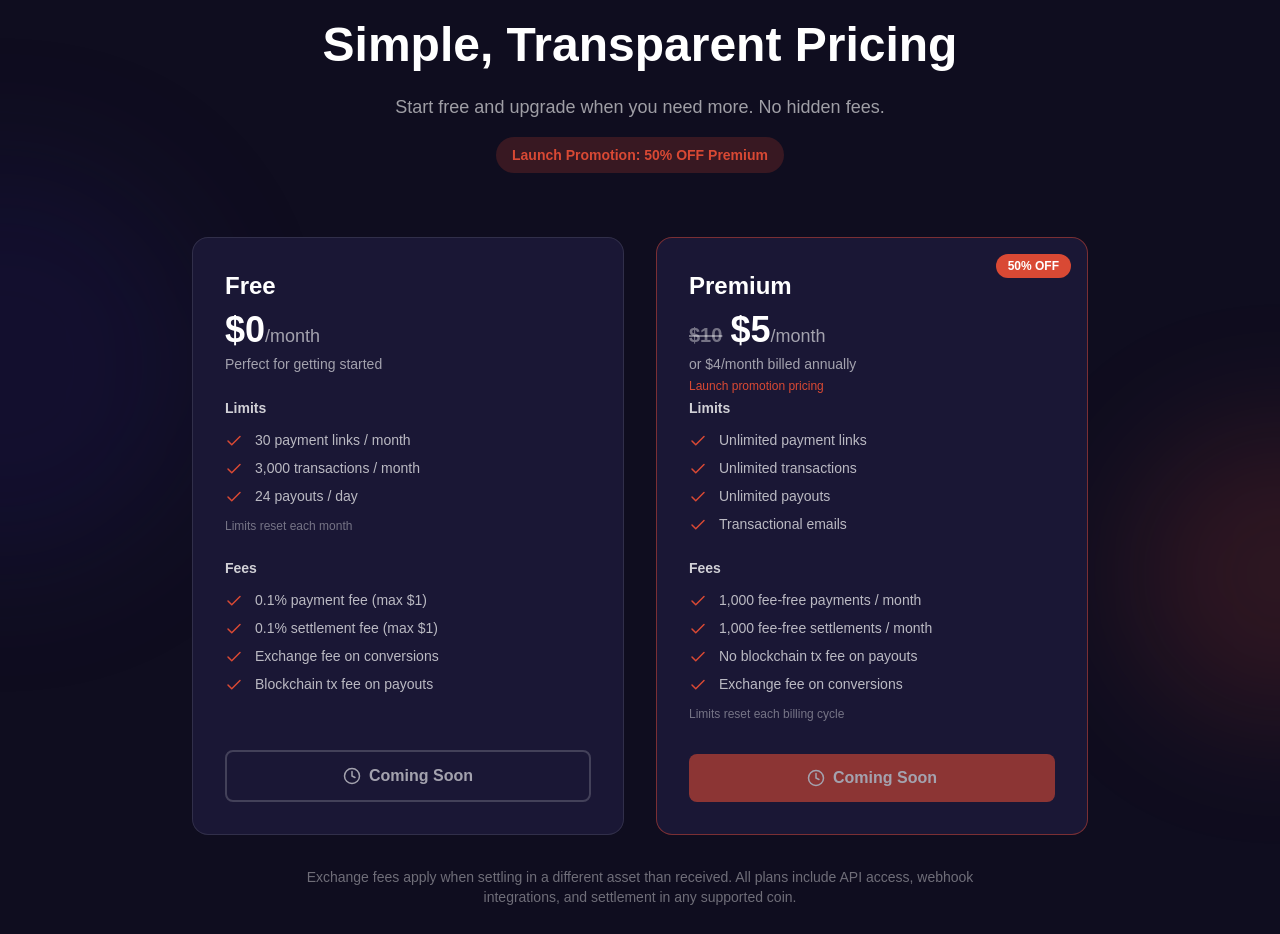
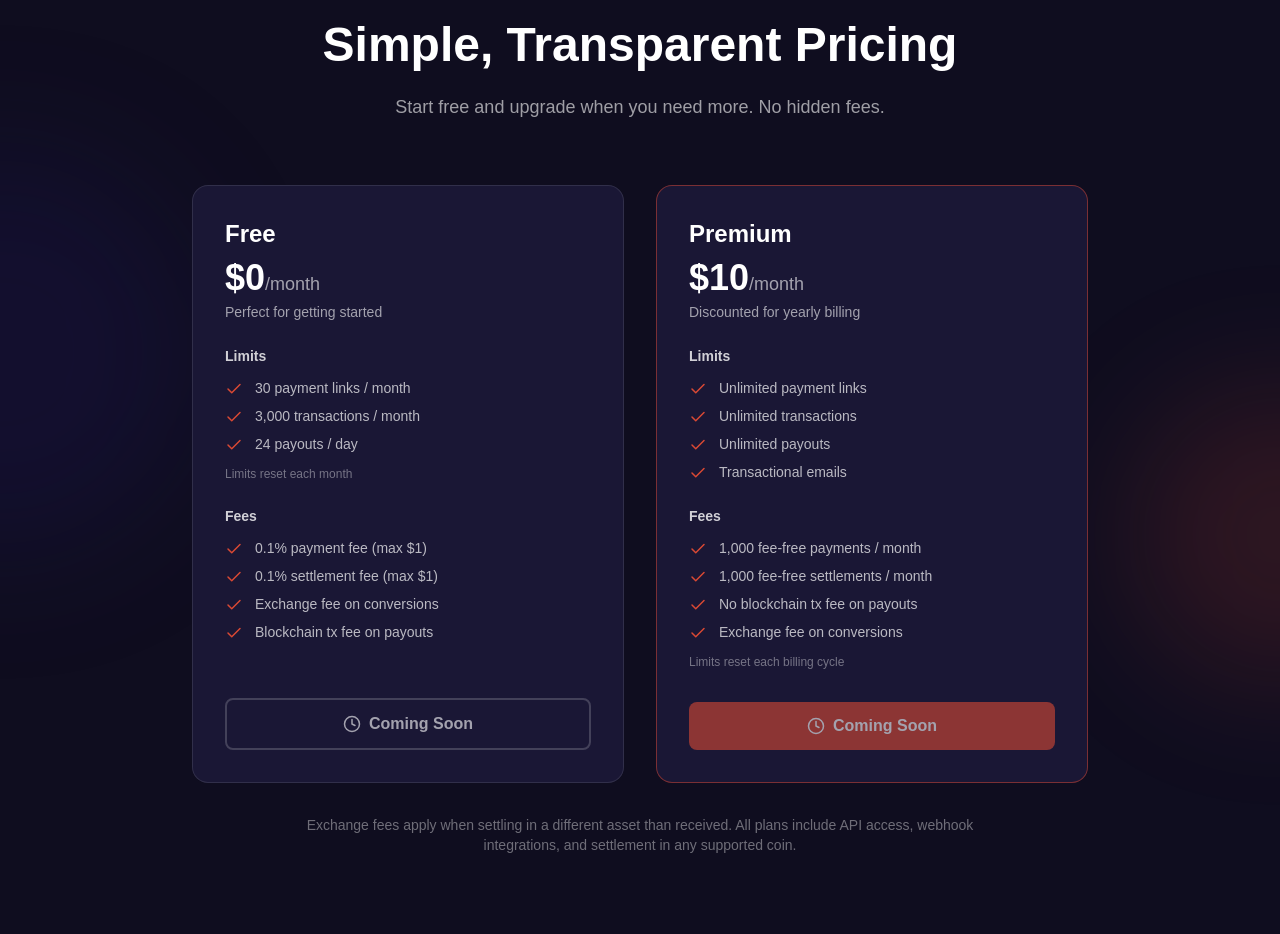
Before and after one commit to vibast-solutions/cointrunk-website, a Next.js app: page /payment-processor in a window 1280 px wide. Shown: the part 2861-3795 px from the top of the page. Built offline with nearby package versions, Linux system fonts and the light colour scheme.

Commit message:
Remove launch promotion and update pricing details on payment processor page

```diff
--- a/app/payment-processor/page.tsx
+++ b/app/payment-processor/page.tsx
@@ -304,9 +304,6 @@
             <p className="text-white/60 text-lg">
               Start free and upgrade when you need more. No hidden fees.
             </p>
-            <div className="mt-4 inline-flex items-center gap-2 bg-accent/20 text-accent px-4 py-2 rounded-full text-sm font-semibold">
-              <span>Launch Promotion: 50% OFF Premium</span>
-            </div>
           </motion.div>
 
           <div className="grid md:grid-cols-2 gap-8 max-w-4xl mx-auto items-stretch">
@@ -384,19 +381,13 @@
               transition={{ duration: 0.6, delay: 0.3 }}
               className="card p-8 border-accent/50 relative overflow-hidden flex flex-col"
             >
-              <div className="absolute top-4 right-4 bg-accent text-white px-3 py-1 rounded-full text-xs font-semibold">
-                50% OFF
-              </div>
-
               <h3 className="text-2xl font-bold mb-2">Premium</h3>
               <div className="min-h-[5.5rem]">
                 <p className="text-4xl font-bold mb-1">
-                  <span className="text-xl line-through text-white/40 mr-2">$10</span>
-                  $5
+                  $10
                   <span className="text-lg font-normal text-white/60">/month</span>
                 </p>
-                <p className="text-white/60 text-sm mb-1">or $4/month billed annually</p>
-                <p className="text-accent text-xs">Launch promotion pricing</p>
+                <p className="text-white/60 text-sm">Discounted for yearly billing</p>
               </div>
 
               <div className="space-y-6 mb-8">
```
